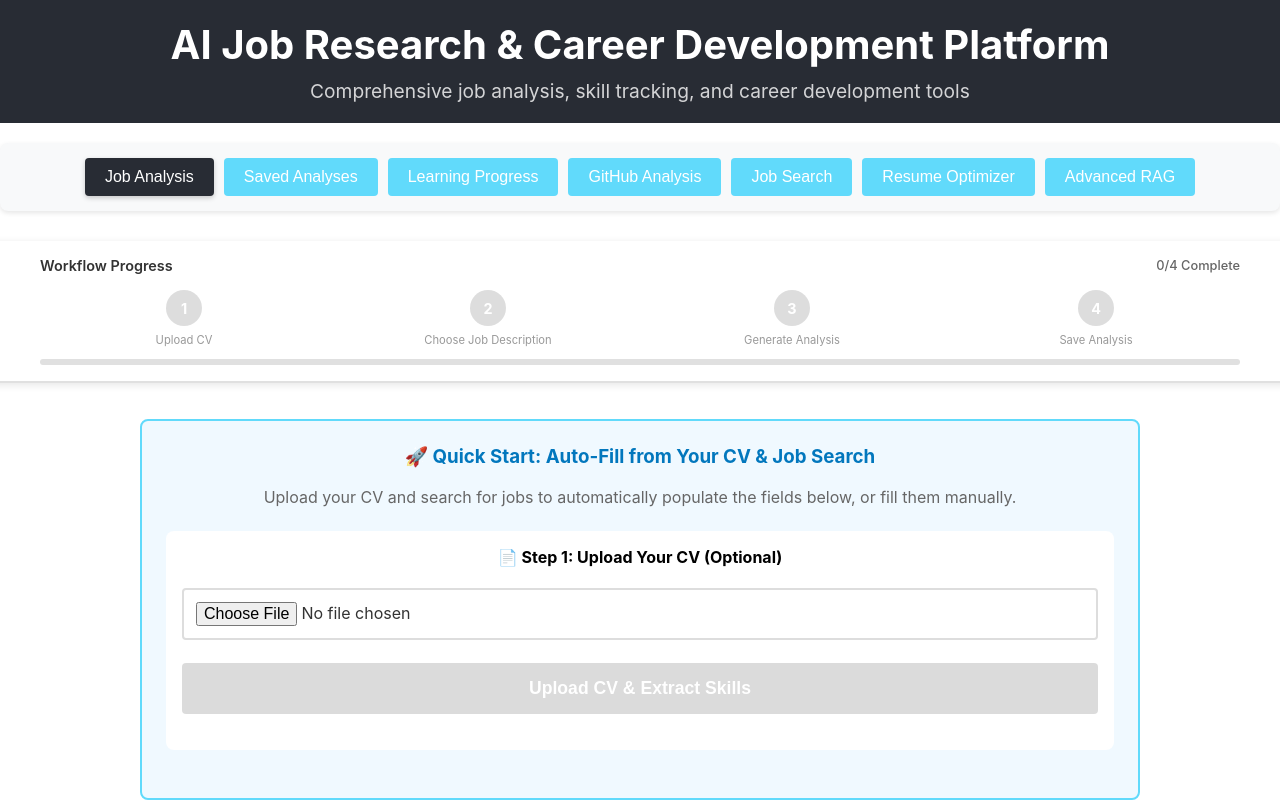
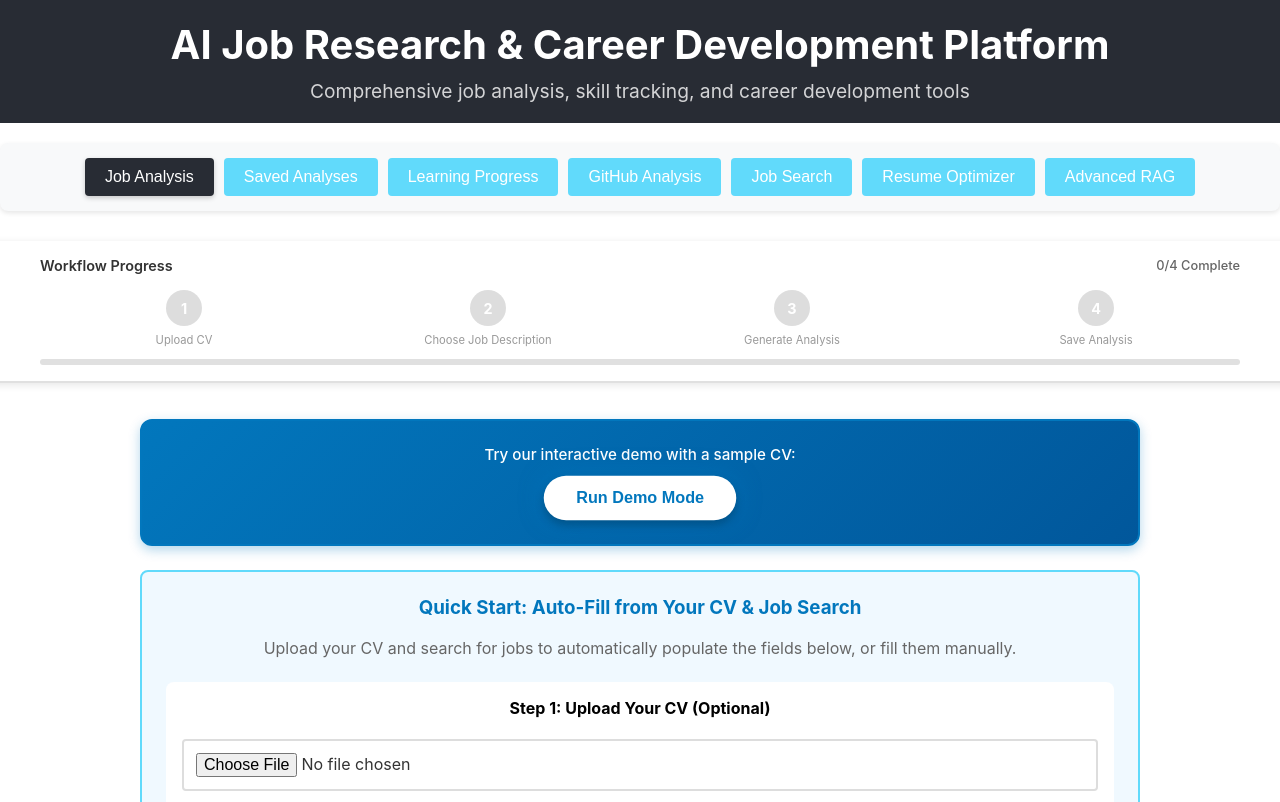
Before and after one commit to Piotr2295/ai-job-research, a React (Create React App) app in the folder frontend/: page / in a window 1280 px wide. Shown: the top 802 px of the page. Built offline with nearby package versions, Linux system fonts and the light colour scheme.

Commit message:
F09: add demo mode to show possibilities of App

```diff
--- a/frontend/src/App.css
+++ b/frontend/src/App.css
@@ -1000,6 +1000,63 @@
   }
 }
 
+@keyframes pulse-glow {
+  0%, 100% {
+    transform: scale(1);
+    box-shadow: 0 4px 8px rgba(0,0,0,0.2), 0 0 20px rgba(2, 119, 189, 0.6);
+  }
+  50% {
+    transform: scale(1.08);
+    box-shadow: 0 8px 20px rgba(0,0,0,0.4), 0 0 40px rgba(2, 119, 189, 1);
+  }
+}
+
+@keyframes shine {
+  0% {
+    left: -100%;
+  }
+  50%, 100% {
+    left: 100%;
+  }
+}
+
+.demo-button {
+  padding: 0.8rem 2rem;
+  background-color: white;
+  color: #0277bd;
+  border: none;
+  border-radius: 25px;
+  cursor: pointer;
+  font-weight: 700;
+  font-size: 1em;
+  box-shadow: 0 4px 8px rgba(0,0,0,0.2);
+  animation: pulse-glow 2s ease-in-out infinite;
+  transition: all 0.3s ease;
+  position: relative;
+  overflow: hidden;
+}
+
+.demo-button::before {
+  content: '';
+  position: absolute;
+  top: 0;
+  left: -100%;
+  width: 100%;
+  height: 100%;
+  background: linear-gradient(90deg, transparent, rgba(255, 255, 255, 0.8), transparent);
+  animation: shine 3s ease-in-out infinite;
+}
+
+.demo-button:hover {
+  transform: scale(1.1);
+  box-shadow: 0 8px 16px rgba(0,0,0,0.4);
+  animation: none;
+}
+
+.demo-button:hover::before {
+  animation: none;
+}
+
 .info-box {
   background: white;
   padding: 20px;
--- a/frontend/src/App.tsx
+++ b/frontend/src/App.tsx
@@ -199,6 +199,8 @@ function App() {
 
   const handleSubmit = async (e: React.FormEvent) => {
     e.preventDefault();
+    // Move to analysis-in-progress state so the spinner shows
+    setCurrentStep(3);
     setIsLoading(true);
     setError(null);
 
@@ -228,6 +230,122 @@ function App() {
       setCurrentStep(0); // Reset on error
     } finally {
       setIsLoading(false);
+    }
+  };
+
+  // Demo mode: run real job search & real analysis with sample CV
+  const runDemo = async () => {
+    try {
+      // Step 1: simulate CV upload with enhanced skills
+      setCurrentStep(1);
+      setUploadStatus('Uploading...');
+      const demoSkills = {
+        technical_skills: ['Python', 'JavaScript', 'TypeScript', 'FastAPI', 'Flask', 'Django', 'React', 'Vue.js', 'Node.js', 'GraphQL', 'REST APIs', 'SQL', 'PostgreSQL', 'MongoDB'],
+        tools: ['Docker', 'Docker Compose', 'Kubernetes', 'GitHub Actions', 'Jenkins', 'Git', 'AWS', 'GCP', 'Linux', 'Nginx', 'Redis', 'Elasticsearch'],
+        languages: ['English', 'Polish']
+      } as any;
+      await new Promise(res => setTimeout(res, 500));
+      setCvSkills(demoSkills);
+      setUploadStatus('Demo CV loaded');
+      setSuggestedRoles(['Full Stack Engineer', 'Backend Developer', 'Platform Engineer']);
+      setNotification({type: 'success', message: 'Step 1: CV uploaded with enhanced skills! Searching jobs in 1 sec...'});
+      await new Promise(res => setTimeout(res, 1000));
+
+      // Step 2: real job search
+      setJobKeyword('Full Stack Engineer');
+      setJobLocation('Remote');
+      setJobSearchLoading(true);
+      setNotification({type: 'info', message: 'Step 2: Searching for live Full Stack Engineer positions...'});
+      const jobResp = await fetch(`http://localhost:8000/api/search-jobs?keyword=${encodeURIComponent('Full Stack Engineer')}&location=${encodeURIComponent('Remote')}`);
+      const jobData = await jobResp.json();
+      setJobSearchLoading(false);
+
+      if (!jobResp.ok || !jobData.jobs || jobData.jobs.length === 0) {
+        setNotification({type: 'error', message: 'Demo could not find live jobs. Please try again later.'});
+        setTimeout(() => setNotification(null), 4000);
+        return;
+      }
+
+      // Apply skill matching to jobs
+      let jobs = jobData.jobs;
+      if (jobs && jobs.length > 0) {
+        jobs = jobs.map((job: any) => {
+          const allUserSkills = [
+            ...(demoSkills.technical_skills || []),
+            ...(demoSkills.tools || []),
+            ...(demoSkills.languages || [])
+          ].map((s: string) => s.toLowerCase());
+
+          const jobDesc = (job.description || '').toLowerCase();
+
+          const matchingSkills = allUserSkills.filter((skill: string) =>
+            jobDesc.includes(skill.toLowerCase())
+          );
+
+          const matchPercentage = allUserSkills.length > 0
+            ? Math.round((matchingSkills.length / Math.min(allUserSkills.length, 15)) * 100)
+            : 0;
+
+          return {
+            ...job,
+            matchPercentage,
+            matchingSkills,
+            totalUserSkills: allUserSkills.length
+          };
+        });
+
+        jobs.sort((a: any, b: any) => (b.matchPercentage || 0) - (a.matchPercentage || 0));
+      }
+
+      const topJob: JobPosting = jobs[0];
+      setJobResults(jobs);
+      const desc = topJob.description || `${topJob.title} at ${topJob.company}`;
+      setJobDescription(desc);
+      setCurrentSkills([
+        ...(demoSkills.technical_skills || []),
+        ...(demoSkills.tools || []),
+        ...(demoSkills.languages || [])
+      ].join(', '));
+      setCurrentStep(2);
+      setNotification({type: 'success', message: `Found "${topJob.title}" at ${topJob.company}! Analyzing in 1 sec...`});
+      await new Promise(res => setTimeout(res, 1000));
+
+      // Step 3: run real analysis
+      setIsLoading(true);
+      setCurrentStep(3);
+      setNotification({type: 'info', message: 'Step 3: Generating analysis with learning plan...'});
+      const requestData: JobAnalysisRequest = {
+        job_description: desc,
+        current_skills: [
+          ...(demoSkills.technical_skills || []),
+          ...(demoSkills.tools || []),
+          ...(demoSkills.languages || [])
+        ]
+      };
+
+      const analyzeResp = await fetch('http://localhost:8000/analyze', {
+        method: 'POST',
+        headers: { 'Content-Type': 'application/json' },
+        body: JSON.stringify(requestData)
+      });
+
+      if (!analyzeResp.ok) {
+        const txt = await analyzeResp.text();
+        throw new Error(`Analyze failed: ${txt}`);
+      }
+
+      const analyzeData: JobAnalysisResponse = await analyzeResp.json();
+      setResult(analyzeData);
+      setIsLoading(false);
+      setCurrentStep(3);
+      setNotification({type: 'success', message: 'Demo complete! Review skill gaps below and click Save Analysis to keep.'});
+      setTimeout(() => setNotification(null), 5000);
+    } catch (err) {
+      console.error('Demo mode error:', err);
+      setIsLoading(false);
+      setCurrentStep(0);
+      setNotification({type: 'error', message: 'Demo failed. Please try again or run manually.'});
+      setTimeout(() => setNotification(null), 4000);
     }
   };
 
@@ -797,11 +915,13 @@ function App() {
                     }}>
                       {isComplete || (isActive && !isLoadingStep) ? '✓' : (isActive && isLoadingStep ? (
                         <div className="spinner" style={{
-                          width: '20px',
-                          height: '20px',
+                          width: '18px',
+                          height: '18px',
                           border: '3px solid white',
                           borderTop: '3px solid transparent',
-                          borderRadius: '50%'
+                          borderRadius: '50%',
+                          display: 'block',
+                          margin: '0 auto'
                         }}></div>
                       ) : idx + 1)}
                     </div>
@@ -853,14 +973,35 @@ function App() {
                 animation: spin 1s linear infinite;
               }
             `}</style>
+            {/* Demo Mode Button */}
+            <div style={{
+              padding: '1.5rem',
+              marginBottom: '1.5rem',
+              background: 'linear-gradient(135deg, #0277bd 0%, #01579b 100%)',
+              borderRadius: '12px',
+              textAlign: 'center',
+              boxShadow: '0 4px 12px rgba(2, 119, 189, 0.3)',
+              border: '2px solid #0277bd'
+            }}>
+              <p style={{color: 'white', marginTop: 0, marginBottom: '0.75rem', fontSize: '0.95em', fontWeight: '500'}}>
+                Try our interactive demo with a sample CV:
+              </p>
+              <button
+                onClick={runDemo}
+                className="demo-button"
+              >
+                Run Demo Mode
+              </button>
+            </div>
+
             {/* CV Upload and Job Search Section */}
             <div style={{marginBottom: '2rem', padding: '1.5rem', backgroundColor: '#f0f9ff', borderRadius: '8px', border: '2px solid #61dafb'}}>
-              <h3 style={{marginTop: 0, color: '#0277bd'}}>🚀 Quick Start: Auto-Fill from Your CV & Job Search</h3>
+              <h3 style={{marginTop: 0, color: '#0277bd'}}>Quick Start: Auto-Fill from Your CV & Job Search</h3>
               <p style={{color: '#666', marginBottom: '1.5rem'}}>Upload your CV and search for jobs to automatically populate the fields below, or fill them manually.</p>
 
               {/* CV Upload */}
               <div style={{marginBottom: '1.5rem', padding: '1rem', backgroundColor: 'white', borderRadius: '8px'}}>
-                <h4 style={{marginTop: 0, fontSize: '1rem'}}>📄 Step 1: Upload Your CV (Optional)</h4>
+                <h4 style={{marginTop: 0, fontSize: '1rem'}}>Step 1: Upload Your CV (Optional)</h4>
                 <div className="form-group">
                   <input
                     type="file"
@@ -1320,7 +1461,7 @@ function App() {
                 </div>
 
                 <div className="result-section">
-                  <h3>📌 Skills Required by This Job:</h3>
+                  <h3>Skills Required by This Job:</h3>
                   <div style={{display: 'flex', gap: '0.5rem', flexWrap: 'wrap'}}>
                     {result.skills_required.map((skill, index) => (
                       <span key={index} style={{
@@ -1556,7 +1697,7 @@ function App() {
             {/* Resume Upload Section */}
             <div className="job-search-form">
               <div style={{marginBottom: '2rem', padding: '1.5rem', backgroundColor: '#f8f9fa', borderRadius: '8px'}}>
-                <h3 style={{marginTop: 0}}>📄 Upload Your Resume (Optional)</h3>
+                <h3 style={{marginTop: 0}}>Upload Your Resume (Optional)</h3>
                 <p style={{color: '#666', marginBottom: '1rem'}}>Upload your CV to help match relevant jobs</p>
                 <div className="form-group">
                   <input
```
